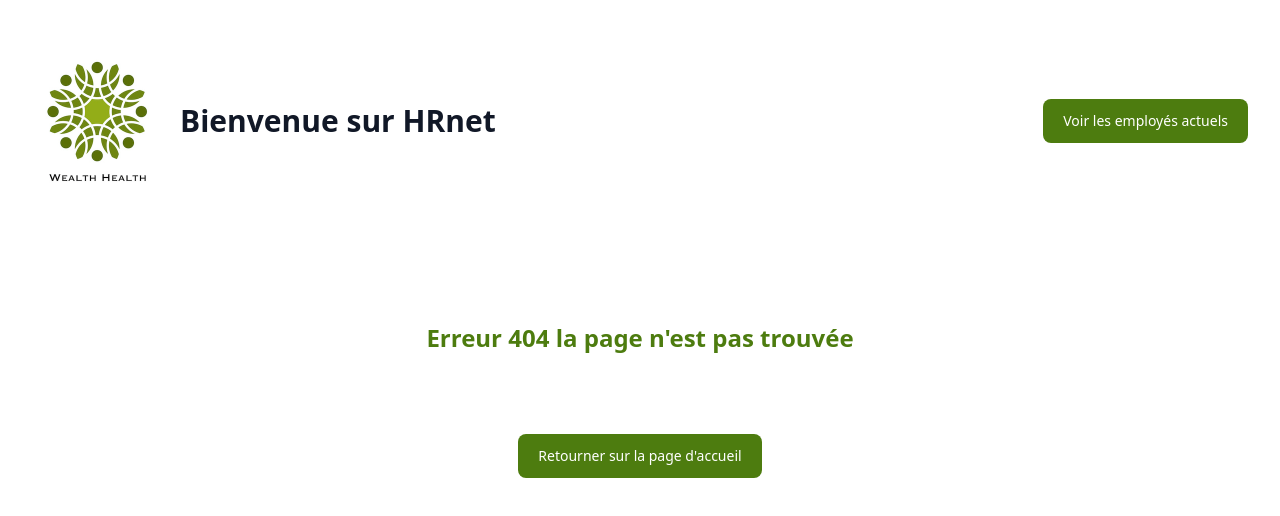
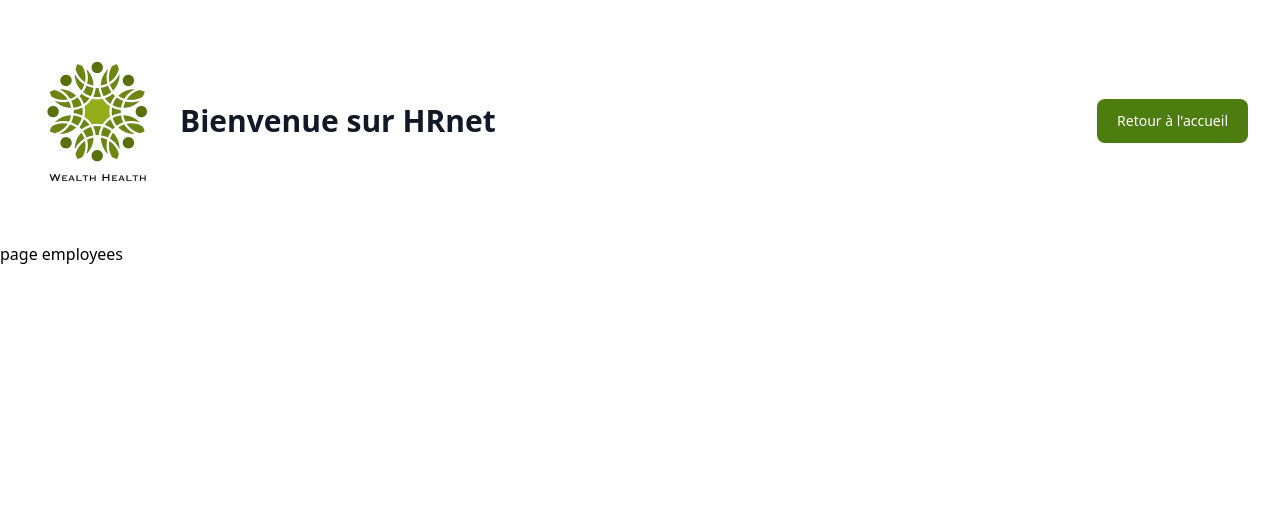
Before and after one commit to rockethelll/P14-HRNet, a React (Vite) app: page /employees in a window 1280 px wide. Before the commit this address had no page. Shown: the top 516 px of the page. Built offline with nearby package versions, Linux system fonts and the light colour scheme.

Commit message:
error 404 page, input component and fix router link

```diff
--- a/index.html
+++ b/index.html
@@ -2,7 +2,7 @@
 <html lang="fr">
   <head>
     <meta charset="UTF-8" />
-    <link rel="icon" type="image/svg+xml" href="/vite.svg" />
+    <link rel="icon" type="image/svg+xml" href="./images/HRnet_ico.png" />
     <meta name="viewport" content="width=device-width, initial-scale=1.0" />
     <title>HRnet</title>
   </head>
--- a/src/Router/Router.jsx
+++ b/src/Router/Router.jsx
@@ -1,14 +1,14 @@
 import { Route, Routes } from 'react-router-dom';
 
+import Employees from '@/pages/Employees/Employees';
 import ErrorPage from '@/pages/ErrorPage/ErrorPage';
 import Home from '@/pages/Home/Home';
-import Test from '@/pages/Test/Test';
 
 const Router = () => {
   return (
     <Routes>
       <Route path='/' element={<Home />} />
-      <Route path='/test' element={<Test />} />
+      <Route path='/employees' element={<Employees />} />
       <Route path='*' element={<ErrorPage />} />
     </Routes>
   );
--- a/src/components/Navbar/Navbar.jsx
+++ b/src/components/Navbar/Navbar.jsx
@@ -1,20 +1,27 @@
-import { Link } from 'react-router-dom';
+import { useLocation } from 'react-router';
 
-import Button from '@/components/Button/Button';
+import Button from '@/ui/Button/Button';
 
 const Navbar = () => {
+  const location = useLocation();
+  const currentPath = location.pathname;
+
   return (
     <nav className='mx-auto max-w-screen-xl px-4 py-8 sm:px-6 sm:py-12 lg:px-8'>
       <div className='sm:flex sm:items-center sm:justify-between'>
         <div className='flex items-center text-center sm:text-left'>
           <img src='./images/HRnet.png' alt='HRnet logo' />
-          <h1 className='ms-3 text-2xl font-bold text-gray-900 sm:text-3xl'>
+          <h1 className='ml-3 text-2xl font-bold text-gray-900 sm:text-3xl'>
             Bienvenue sur HRnet
           </h1>
         </div>
 
         <div className='mt-4 flex flex-col gap-4 sm:mt-0 sm:flex-row sm:items-center'>
-          <Button location={'/'} title='Voir les employés actuels' />
+          {currentPath === '/' ? (
+            <Button location='/employees' title='Voir les employés actuels' />
+          ) : (
+            <Button location='/' title="Retour à l'accueil" />
+          )}
         </div>
       </div>
     </nav>
--- /dev/null
+++ b/src/pages/Employees/Employees.jsx
@@ -0,0 +1,7 @@
+import React from 'react';
+
+const Employees = () => {
+  return <div>page employees</div>;
+};
+
+export default Employees;
--- a/src/pages/ErrorPage/ErrorPage.jsx
+++ b/src/pages/ErrorPage/ErrorPage.jsx
@@ -1,4 +1,4 @@
-import Button from '@/components/Button/Button';
+import Button from '@/ui/Button/Button';
 
 const ErrorPage = () => {
   return (
--- a/src/pages/Home/Home.jsx
+++ b/src/pages/Home/Home.jsx
@@ -1,5 +1,9 @@
 const Home = () => {
-  return <div className='text-3xl font-bold '>Welcome depuis Home</div>;
+  return (
+    <div className='flex justify-center'>
+      <h1 className='text-3xl font-bold text-lime-700'>Créer un employé</h1>
+    </div>
+  );
 };
 
 export default Home;
--- a/src/pages/Test/Test.jsx
+++ /dev/null
@@ -1,10 +0,0 @@
-const Test = () => {
-  return (
-    <div className='test'>
-      <div>Page de test</div>
-      <div>sdf</div>
-    </div>
-  );
-};
-
-export default Test;
--- /dev/null
+++ b/src/ui/Input/Input.jsx
@@ -0,0 +1,14 @@
+const Input = ({ label, type }) => {
+  return (
+    <div className='input-wrapper'>
+      <label className='block text-xs font-medium text-gray-700'>{label}</label>
+
+      <input
+        type={type || 'text'}
+        className='mt-1 w-full rounded-md border-gray-200 shadow-sm sm:text-sm'
+      />
+    </div>
+  );
+};
+
+export default Input;
```
Also changed, not shown: public/images/HRnet_ico.png (added), src/ui/Button/Button.jsx (renamed from src/components/Button/Button.jsx).
